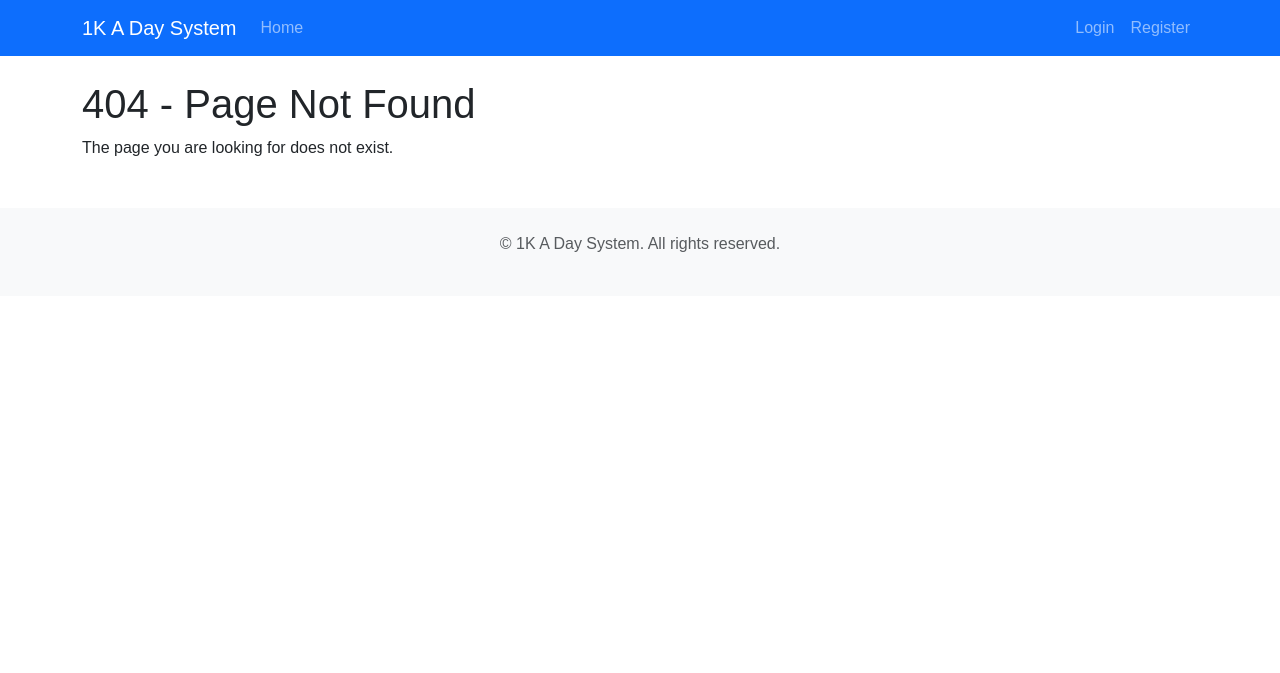
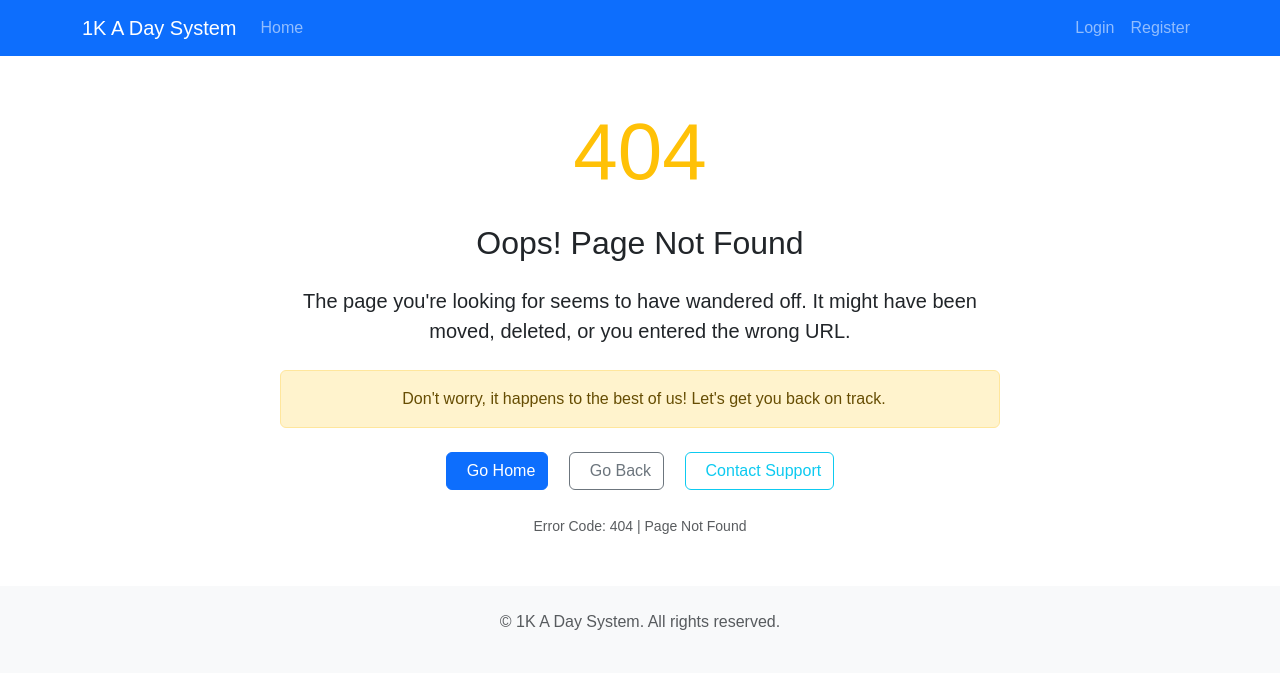
Before and after one commit to jemert1992/1kadaysystem, a Flask app: template app/templates/errors/404.html in a window 1280 px wide. Shown: the top 673 px of the page. Run offline with Flask 3, Linux system fonts and the light colour scheme; the template is opened without the code that fills it, so the values that code supplies are empty; some libraries are stand-ins or nearby versions.

Commit message:
Enhance 404.html with user-friendly error message and styling

```diff
--- a/app/templates/errors/404.html
+++ b/app/templates/errors/404.html
@@ -1,8 +1,41 @@
 {% extends "base.html" %}
 
-{% block title %}404 Error{% endblock %}
+{% block title %}404 Error - Page Not Found{% endblock %}
 
 {% block content %}
-<h1>404 - Page Not Found</h1>
-<p>The page you are looking for does not exist.</p>
+<div class="container mt-5">
+    <div class="row justify-content-center">
+        <div class="col-md-8 text-center">
+            <div class="error-container">
+                <h1 class="display-1 text-warning mb-4">404</h1>
+                <h2 class="mb-4">Oops! Page Not Found</h2>
+                <p class="lead mb-4">
+                    The page you're looking for seems to have wandered off.
+                    It might have been moved, deleted, or you entered the wrong URL.
+                </p>
+                <div class="alert alert-warning" role="alert">
+                    <i class="fas fa-exclamation-triangle me-2"></i>
+                    Don't worry, it happens to the best of us!
+                    Let's get you back on track.
+                </div>
+                <div class="mt-4">
+                    <a href="{{ url_for('root.home') }}" class="btn btn-primary me-3">
+                        <i class="fas fa-home me-2"></i>Go Home
+                    </a>
+                    <button onclick="history.back()" class="btn btn-outline-secondary me-3">
+                        <i class="fas fa-arrow-left me-2"></i>Go Back
+                    </button>
+                    <a href="{{ url_for('root.home') }}#contact" class="btn btn-outline-info">
+                        <i class="fas fa-envelope me-2"></i>Contact Support
+                    </a>
+                </div>
+                <div class="mt-4">
+                    <small class="text-muted">
+                        Error Code: 404 | Page Not Found
+                    </small>
+                </div>
+            </div>
+        </div>
+    </div>
+</div>
 {% endblock %}
```
